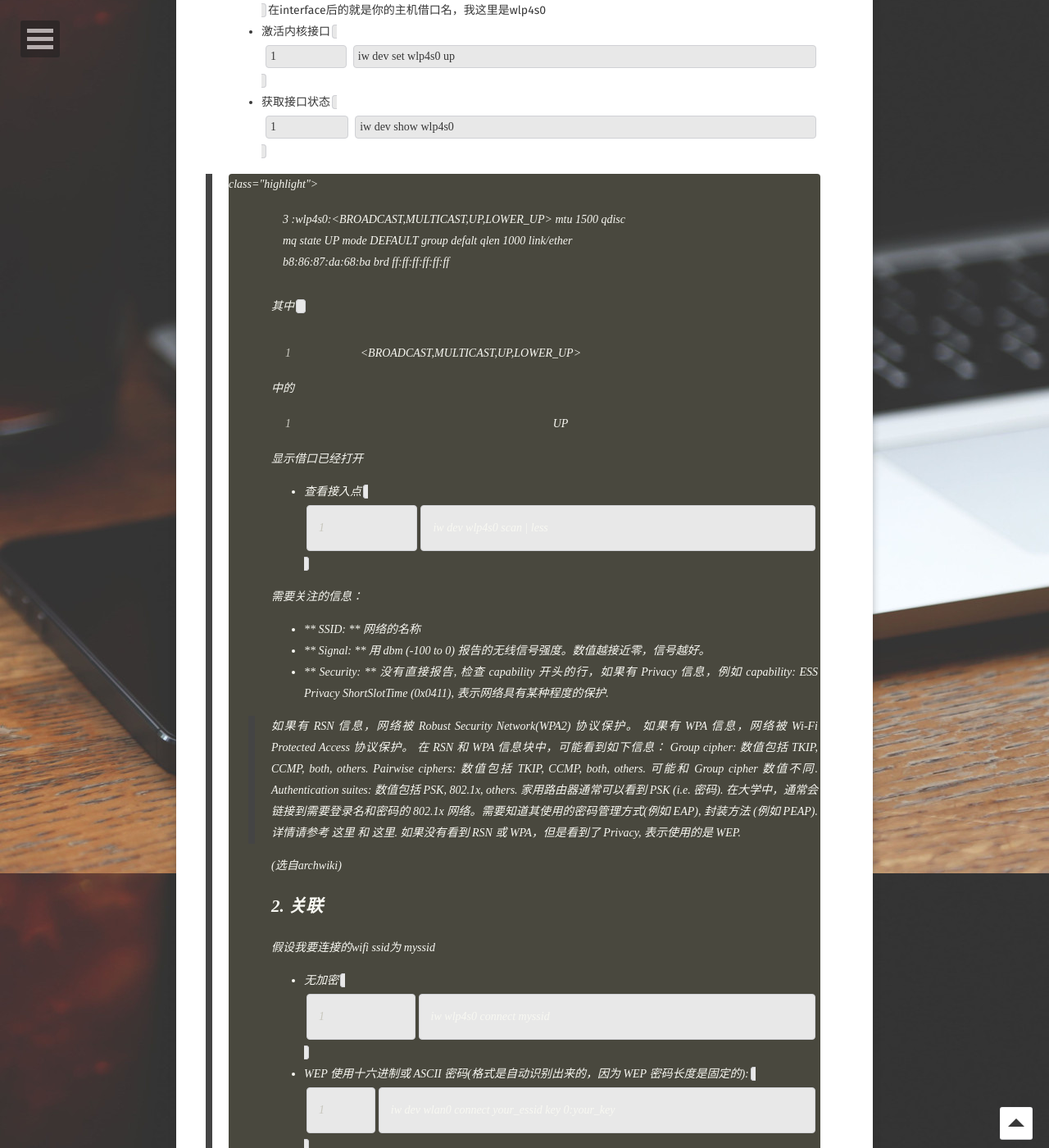
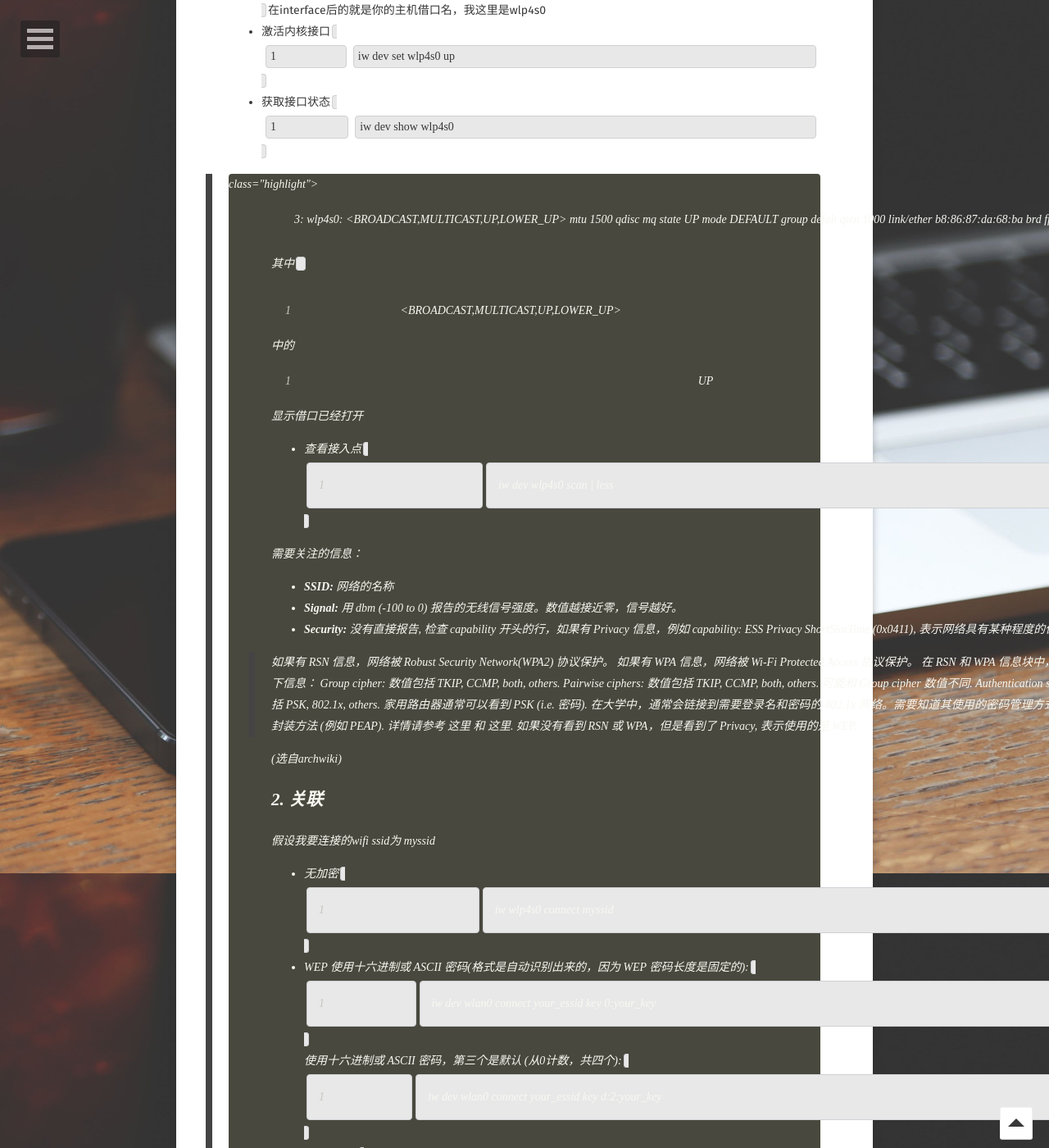
Before and after one commit to KeyLD/keyld.github.io, a Jekyll site: the page built from _posts/2017-02-15-How-to-connect-wireless-manually-in-linux.md, in a window 1280 px wide and 1400 px high, scrolled down 1555 px. Shown: the whole window at 82% size. Built offline with Jekyll 4.4.1, drawn with Linux system fonts in a browser that asks for light colours; some web fonts are replaced; comment, search, counter and statistics services are not loaded; some of the changed text lies outside the part shown.

Commit message:
kramdown by vim

```diff
--- a/_posts/2017-02-15-How-to-connect-wireless-manually-in-linux.md
+++ b/_posts/2017-02-15-How-to-connect-wireless-manually-in-linux.md
@@ -42,7 +42,7 @@
 
 （选自《精通LInux》)
 
-主要就是以上三个，那我就以systemd介绍一下怎么关闭*（会的读者可以自行跳过*
+主要就是以上三个，那我就以systemd介绍一下怎么关闭   (*会的读者可以自行跳过*
 
 + systemctl status` 查看所有的服务
 + sytemctl stop <Tab>` 可以查看正在运行的服务(我这里用的是zsh，不知道bash可不可以
@@ -72,9 +67,9 @@
 
 需要关注的信息：
 
-+  ** SSID: ** 网络的名称
-+  ** Signal: ** 用 dbm (-100 to 0) 报告的无线信号强度。数值越接近零，信号越好。
-+  ** Security: **   没有直接报告, 检查 capability 开头的行，如果有 Privacy 信息，例如 capability: ESS Privacy ShortSlotTime (0x0411), 表示网络具有某种程度的保护.
++ **SSID:** 网络的名称
++ **Signal:** 用 dbm (-100 to 0) 报告的无线信号强度。数值越接近零，信号越好。
++ **Security:**   没有直接报告, 检查 capability 开头的行，如果有 Privacy 信息，例如 capability: ESS Privacy ShortSlotTime (0x0411), 表示网络具有某种程度的保护.
 
 > 如果有 RSN 信息，网络被 Robust Security Network(WPA2) 协议保护。
 > 如果有 WPA 信息，网络被 Wi-Fi Protected Access 协议保护。
@@ -93,8 +88,7 @@
 `iw wlp4s0 connect myssid`
 + WEP
 使用十六进制或 ASCII 密码(格式是自动识别出来的，因为 WEP 密码长度是固定的):
-`iw dev wlan0 connect your_essid key 0:your_key`
-
+`iw dev wlan0 connect your_essid key 0:your_key` <br/>
 使用十六进制或 ASCII 密码，第三个是默认 (从0计数，共四个):
 `iw dev wlan0 connect your_essid key d:2:your_key`
 + WPA/WPA2
@@ -104,6 +98,7 @@
 
 ## 3. 获取ip
 这里我使用dhcp
+
 `dhcpcd wlp4s0`
 
 其实还可以使用静态ip分配，但是我没用过，这里是archwiki的写法
```
Also changed, not shown: other parts of _posts/2017-02-15-How-to-connect-wireless-manually-in-linux.md (+10 -16 lines).
